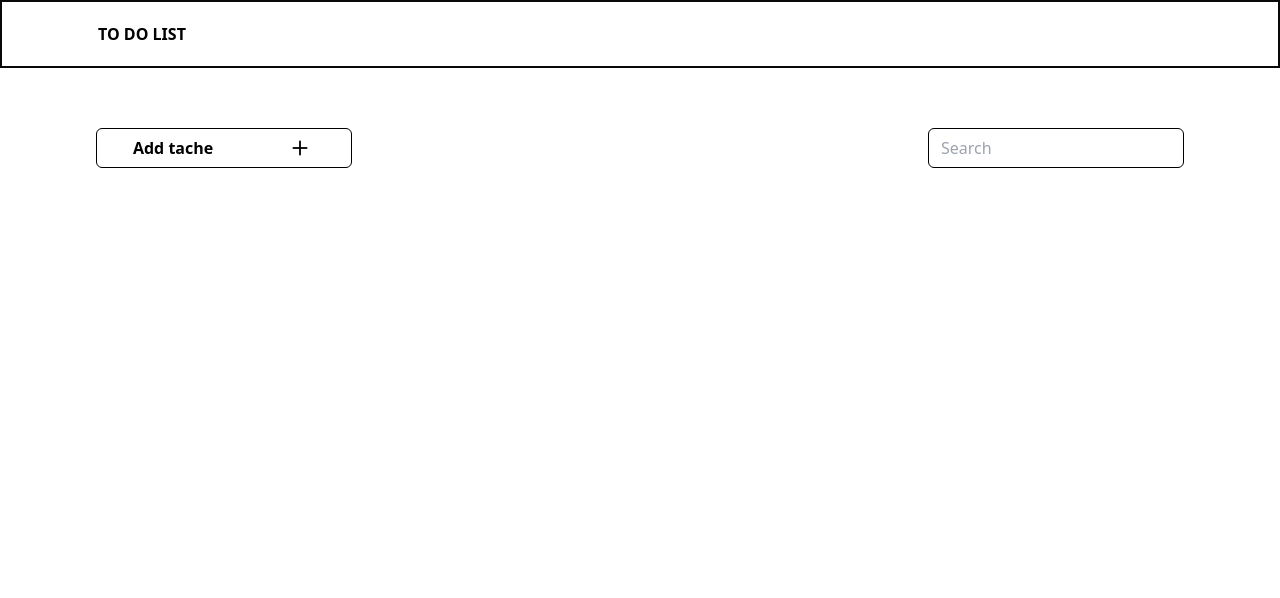
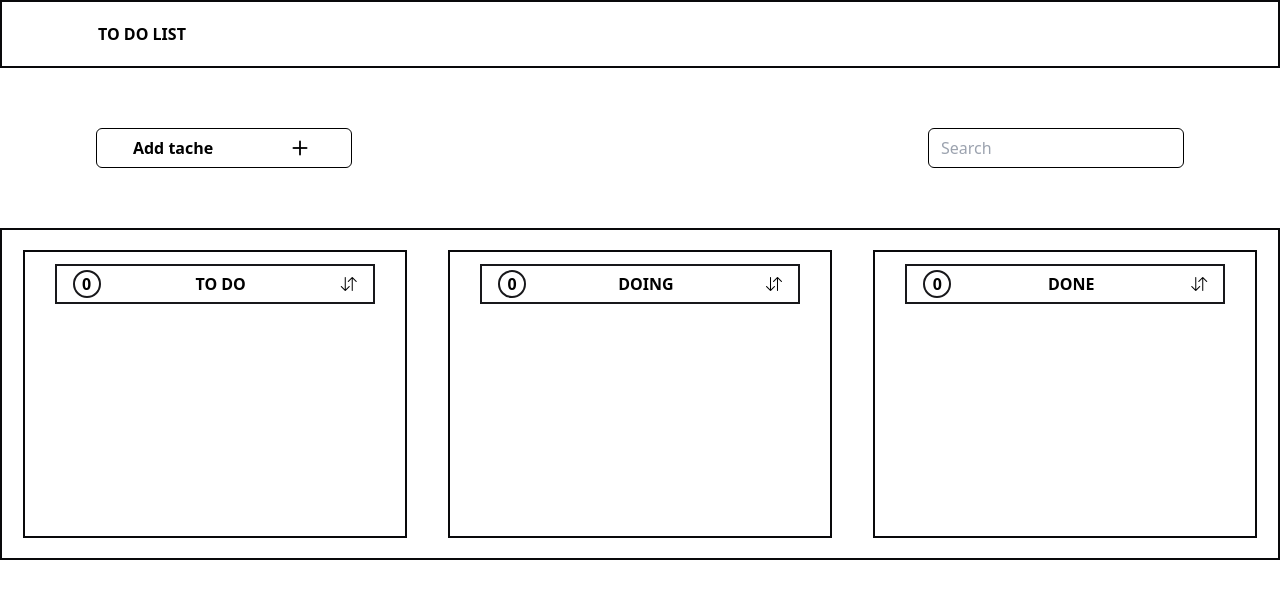
Before and after one commit to Youcode-Classe-E-2024-2025/amine_sabri-todo, a website: page index.html in a window 1280 px wide. Drawn offline with nearby package versions, Linux system fonts and the light colour scheme.

Commit message:
ajouté code html and style tailwind to do mais pas complité

```diff
--- a/index.html
+++ b/index.html
@@ -20,6 +20,32 @@
 
     </section>
 
+    <section class="container flex justify-around border-2 border-zinc-950 h-full">
+        <div class="todo border-2 border-zinc-950 m-5 w-96 h-72 flex justify-center items-start">
+            <div class="header-todo border-2 border-zinc-900 flex justify-between items-center ps-4 pe-4 w-80 h-10 mt-3">
+                <p class="font-bold w-7  border-2 border-zinc-900 rounded-full text-center">0</p>
+                <h2 class="font-bold">TO DO</h2>
+                <i class="bi bi-arrow-down-up font-bold"></i>
+            </div>
+            <div class="tache">
+
+            </div>
+        </div>
+        <div class="todo border-2 border-zinc-950 m-5 w-96 h-72 flex justify-center items-start">
+            <div class="header-todo border-2 border-zinc-900 flex justify-between items-center ps-4 pe-4 w-80 h-10 mt-3">
+                <p class="font-bold w-7  border-2 border-zinc-900 rounded-full text-center">0</p>
+                <h2 class="font-bold">DOING</h2>
+                <i class="bi bi-arrow-down-up font-bold"></i>
+            </div>
+        </div>
+        <div class="todo border-2 border-zinc-950 m-5 w-96 h-72 flex justify-center items-start">
+            <div class="header-todo border-2 border-zinc-900 flex justify-between items-center ps-4 pe-4 w-80 h-10 mt-3">
+                <p class="font-bold w-7  border-2 border-zinc-900 rounded-full text-center">0</p>
+                <h2 class="font-bold">DONE</h2>
+                <i class="bi bi-arrow-down-up"></i>
+            </div>
+        </div>
+    </section>
 
     <script src="./assets/js/main.js"></script>
 </body>
```
